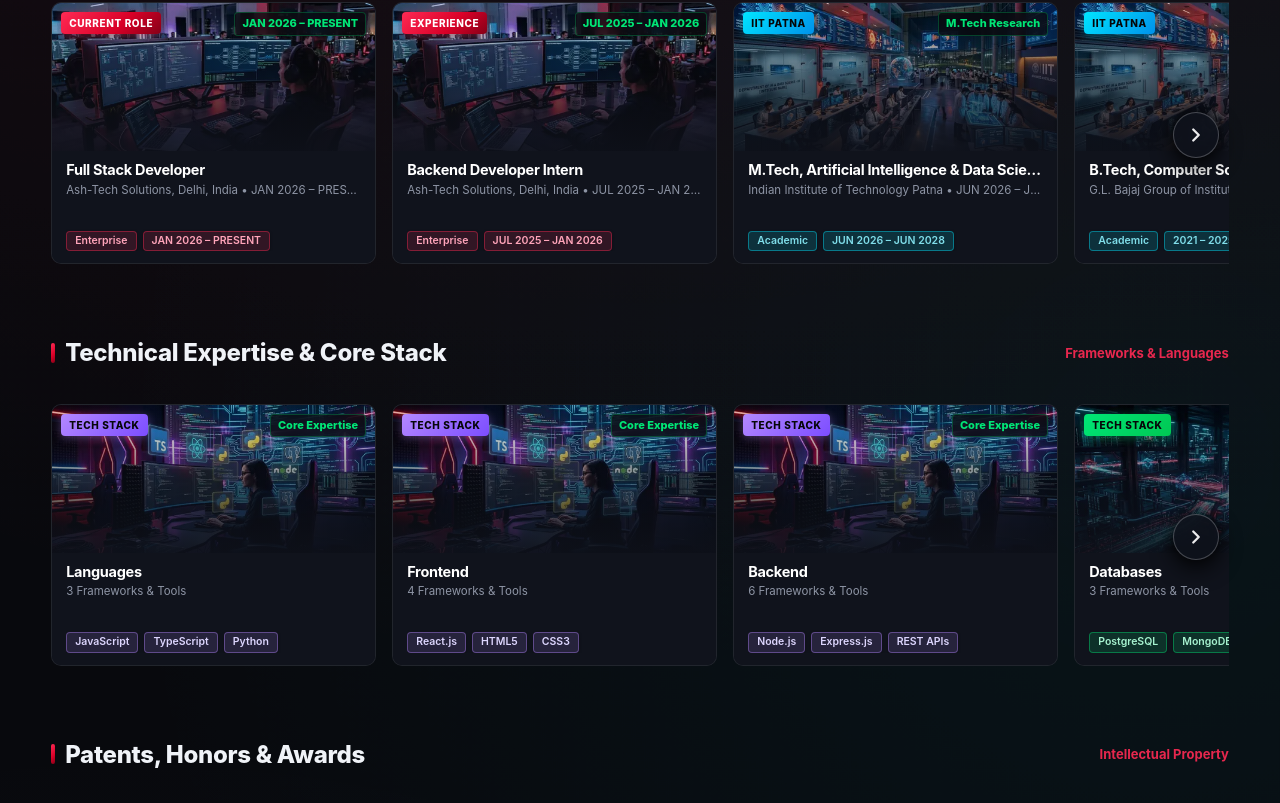
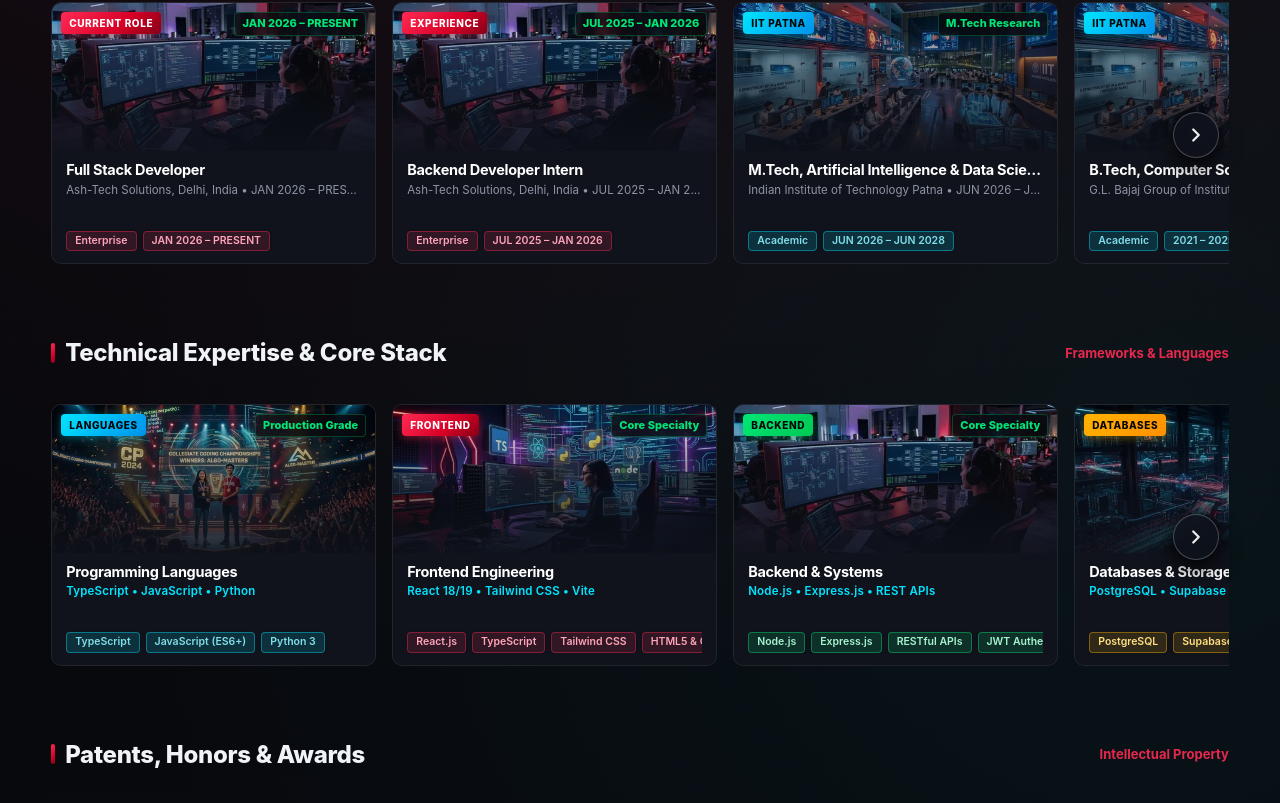
Before and after one commit to Aadarsh2021/Portfolio, a React (Create React App) app: page / in a window 1280 px wide. Shown: the part 1117-1920 px from the top of the page. Built offline with nearby package versions, Linux system fonts and the light colour scheme; no server answers.

Commit message:
feat(skills): enhance tech stack cards with explicit languages, headlines, chips, and architecture metrics

```diff
--- a/src/components/EnhancedSkills.tsx
+++ b/src/components/EnhancedSkills.tsx
@@ -4,7 +4,7 @@ import {
   SiReact, SiNodedotjs, SiPostgresql,
   SiTailwindcss, SiSupabase, SiFirebase, SiTypescript,
   SiPython, SiGit, SiJavascript, SiHtml5,
-  SiExpress, SiMongodb, SiPostman, SiVercel, SiOpenai
+  SiExpress, SiMongodb, SiPostman, SiGooglecloud, SiOpenai
 } from 'react-icons/si';
 import { BsCpu, BsShieldLock, BsGear } from 'react-icons/bs';
 
@@ -44,11 +44,11 @@ const EnhancedSkills: React.FC = () => {
       ]
     },
     {
-      title: "Cloud & Tools",
+      title: "Cloud & Tooling",
       skills: [
         { name: "Supabase", icon: SiSupabase, color: "#3ECF8E" },
         { name: "Firebase", icon: SiFirebase, color: "#FFCA28" },
-        { name: "Vercel", icon: SiVercel, color: "#FFFFFF" },
+        { name: "Google Cloud", icon: SiGooglecloud, color: "#4285F4" },
         { name: "Git & GitHub", icon: SiGit, color: "#F05032" },
         { name: "Postman", icon: SiPostman, color: "#FF6C37" }
       ]
--- a/src/components/NetflixUI/NetflixCard.tsx
+++ b/src/components/NetflixUI/NetflixCard.tsx
@@ -45,22 +45,13 @@ const NetflixCard: React.FC<NetflixCardProps> = ({ item, category, rank, onSelec
     }
   } else if (category === 'skill') {
     title = item.name;
-    subtitle = `${(item.items || []).length} Frameworks & Tools`;
-    desc = (item.items || []).join(' • ');
+    subtitle = item.headline || (item.items || []).join(' • ');
+    desc = item.summary || (item.items || []).join(' • ');
     tags = item.items || [];
-    badge = 'TECH STACK';
-    badgeType = 'violet';
-    rating = 'Core Expertise';
-
-    if (item.name === 'AI & ML') {
-      image = '/assets/netflix/ai_talent_blog.jpg';
-      badgeType = 'cyan';
-    } else if (item.name === 'Databases' || item.name === 'Cloud & Tools') {
-      image = '/assets/netflix/cloud_inventory_blog.jpg';
-      badgeType = 'emerald';
-    } else {
-      image = '/assets/netflix/skills_tech.jpg';
-    }
+    badge = item.categoryName || 'TECH STACK';
+    badgeType = item.badgeType || 'violet';
+    rating = item.proficiency || 'Core Expertise';
+    image = item.img || '/assets/netflix/skills_tech.webp';
   } else if (category === 'certification') {
     title = item.title;
     subtitle = item.issuer || 'Award / Patent';
@@ -137,15 +128,25 @@ const NetflixCard: React.FC<NetflixCardProps> = ({ item, category, rank, onSelec
       <div className="netflix-card-body">
         <div>
           <h3 className="netflix-card-title">{title}</h3>
-          <p className="netflix-card-desc">{subtitle || desc}</p>
+          <p
+            className="netflix-card-desc"
+            style={category === 'skill' ? { color: '#00E5FF', fontWeight: 600, letterSpacing: '0.2px' } : undefined}
+          >
+            {subtitle || desc}
+          </p>
         </div>
 
         <div className="netflix-card-tags">
-          {tags.slice(0, 3).map((t, idx) => (
+          {tags.slice(0, 4).map((t, idx) => (
             <span key={idx} className={`netflix-card-tag tag-${badgeType}`}>
               {t}
             </span>
           ))}
+          {tags.length > 4 && (
+            <span className="netflix-card-tag" style={{ opacity: 0.75, fontSize: '10px' }}>
+              +{tags.length - 4}
+            </span>
+          )}
         </div>
       </div>
     </div>
--- a/src/components/NetflixUI/NetflixModal.tsx
+++ b/src/components/NetflixUI/NetflixModal.tsx
@@ -95,20 +95,19 @@ const NetflixModal: React.FC<NetflixModalProps> = ({ isOpen, onClose, item, cate
     }
     relatedItems = portfolioData.experience.filter((e: any) => e.role !== title).slice(0, 3);
   } else if (currentCat === 'skill') {
-    badgeText = 'CORE COMPETENCY';
-    badgeColor = '#B388FF';
-    durationScale = 'Technical Domain';
-    desc = `Production-tested expertise in ${title} ecosystem. Aadarsh leverages these tools to architect resilient client-server systems, streamline cloud database transactions, and deploy scalable multi-tier web applications.`;
-    if (title === 'AI & ML') {
-      image = '/assets/netflix/ai_talent_blog.jpg';
-      badgeColor = '#00E5FF';
-    } else if (title === 'Databases' || title === 'Cloud & Tools') {
-      image = '/assets/netflix/cloud_inventory_blog.jpg';
-      badgeColor = '#00E676';
-    } else {
-      image = '/assets/netflix/skills_tech.jpg';
-    }
-    relatedItems = portfolioData.skills.filter((s: any) => s.name !== title).slice(0, 3);
+    title = current.name || title;
+    subtitle = current.headline || subtitle;
+    badgeText = current.categoryName || 'CORE COMPETENCY';
+    badgeColor = current.badgeType === 'cyan' ? '#00E5FF' : current.badgeType === 'ruby' ? '#FF2A54' : current.badgeType === 'emerald' ? '#00E676' : current.badgeType === 'gold' ? '#FFB300' : '#B388FF';
+    durationScale = current.proficiency || 'Production Grade';
+    releaseYear = current.level || 'Expertise';
+    statusBadge = 'Verified Domain';
+    image = current.img || '/assets/netflix/skills_tech.webp';
+    desc = current.summary || desc;
+    deepArchitecture = current.highlights ? current.highlights.join(' ') : desc;
+    metrics = current.highlights || [];
+    tags = current.items || [];
+    relatedItems = (portfolioData.skills || []).filter((s: any) => s.name !== title).slice(0, 3);
   } else if (currentCat === 'certification') {
     badgeColor = '#FFB300';
     badgeText = current.issuer && current.issuer.includes('Patent') ? 'PUBLISHED PATENT' : 'HONOR & AWARD';
@@ -366,6 +365,23 @@ const NetflixModal: React.FC<NetflixModalProps> = ({ isOpen, onClose, item, cate
                 </div>
               )}
 
+              {current.usedIn && current.usedIn.length > 0 && (
+                <div className="netflix-sidebar-item">
+                  <span className="netflix-sidebar-label">Applied in Projects</span>
+                  <div style={{ display: 'flex', flexWrap: 'wrap', gap: '6px', marginTop: '4px' }}>
+                    {current.usedIn.map((proj: string, idx: number) => (
+                      <span
+                        key={idx}
+                        className="netflix-badge-pill"
+                        style={{ fontSize: '11px', color: '#00E5FF', borderColor: 'rgba(0,229,255,0.4)', background: 'rgba(0,229,255,0.08)' }}
+                      >
+                        {proj}
+                      </span>
+                    ))}
+                  </div>
+                </div>
+              )}
+
               <div className="netflix-sidebar-item" style={{ paddingTop: '10px', borderTop: '1px solid var(--netflix-border)' }}>
                 <a
                   href="/assets/Aadarsh Resume.pdf"
--- a/src/data/portfolioData.ts
+++ b/src/data/portfolioData.ts
@@ -296,12 +296,120 @@ export const portfolioData = {
     }
   ],
   skills: [
-    { name: "Languages", items: ["JavaScript", "TypeScript", "Python"] },
-    { name: "Frontend", items: ["React.js", "HTML5", "CSS3", "Tailwind CSS"] },
-    { name: "Backend", items: ["Node.js", "Express.js", "REST APIs", "Middleware", "JWT Authentication", "RBAC"] },
-    { name: "Databases", items: ["PostgreSQL", "MongoDB", "Firestore"] },
-    { name: "Cloud & Tools", items: ["Supabase", "Firebase (Cloud Functions, Auth)", "Vercel", "Git", "GitHub", "Postman"] },
-    { name: "AI & ML", items: ["AI Service/API Integration", "Machine Learning (certified)", "Python"] }
+    {
+      id: "languages",
+      name: "Programming Languages",
+      categoryName: "LANGUAGES",
+      headline: "TypeScript • JavaScript • Python",
+      summary: "Type-safe enterprise software architecture, high-efficiency JavaScript async event loops, and Python algorithms for AI/ML pipelines.",
+      level: "Proficient",
+      items: ["TypeScript", "JavaScript (ES6+)", "Python 3"],
+      featured: ["TypeScript", "JavaScript", "Python"],
+      proficiency: "Production Grade",
+      badgeType: "cyan",
+      img: "/assets/netflix/codeathon_award.webp",
+      highlights: [
+        "End-to-end type safety across React frontend and Node.js microservices",
+        "Modern ES6+ asynchronous programming, Promises, and reactive event architecture",
+        "Python data structures, automated scripts, and AI research at IIT Patna"
+      ],
+      usedIn: ["Escrow BMS", "Escrow Account Ledger", "ApexCRM", "Taliwo.com"]
+    },
+    {
+      id: "frontend",
+      name: "Frontend Engineering",
+      categoryName: "FRONTEND",
+      headline: "React 18/19 • Tailwind CSS • Vite",
+      summary: "Modern client-side engineering: concurrent rendering, responsive glassmorphism, Framer Motion animations, and 95+ Lighthouse web vitals.",
+      level: "Expert",
+      items: ["React.js", "TypeScript", "Tailwind CSS", "HTML5 & CSS3", "Framer Motion", "Vite", "Bootstrap"],
+      featured: ["React.js", "Tailwind CSS", "Framer Motion", "Vite"],
+      proficiency: "Core Specialty",
+      badgeType: "ruby",
+      img: "/assets/netflix/skills_tech.webp",
+      highlights: [
+        "React 18/19 concurrent rendering, custom hooks, and scalable component architecture",
+        "Responsive, accessible design with Tailwind CSS and buttery-smooth Framer Motion transitions",
+        "Optimistic UI updates, bundle splitting, and sub-second Largest Contentful Paint (LCP)"
+      ],
+      usedIn: ["Escrow BMS", "Escrow Bill", "ApexCRM", "Portfolio 2.0"]
+    },
+    {
+      id: "backend",
+      name: "Backend & Systems",
+      categoryName: "BACKEND",
+      headline: "Node.js • Express.js • REST APIs",
+      summary: "High-throughput server architectures, custom middleware pipelines, JWT session security, Role-Based Access Control (RBAC), and database pooling.",
+      level: "Advanced",
+      items: ["Node.js", "Express.js", "RESTful APIs", "JWT Authentication", "RBAC", "Middleware", "Supabase PostgreSQL"],
+      featured: ["Node.js", "Express.js", "REST APIs", "JWT & RBAC"],
+      proficiency: "Core Specialty",
+      badgeType: "emerald",
+      img: "/assets/netflix/cloud_backend.webp",
+      highlights: [
+        "Scalable RESTful API engineering with schema validation, rate-limiting, and error handling",
+        "Cryptographic JWT authentication and multi-tier Role-Based Access Control (RBAC)",
+        "Connection pooling and database query optimizations delivering 20–30% latency improvements"
+      ],
+      usedIn: ["Escrow BMS", "Escrow Bill", "Escrow Payroll", "Escrow Account Ledger"]
+    },
+    {
+      id: "databases",
+      name: "Databases & Storage",
+      categoryName: "DATABASES",
+      headline: "PostgreSQL • Supabase • Firestore",
+      summary: "Relational schema modeling with Row-Level Security (RLS), ACID transactions, automated audit triggers, and real-time NoSQL synchronization.",
+      level: "Advanced",
+      items: ["PostgreSQL", "Supabase RLS", "Firestore", "MongoDB", "SQL Optimization"],
+      featured: ["PostgreSQL", "Supabase RLS", "Firestore", "MongoDB"],
+      proficiency: "Enterprise Grade",
+      badgeType: "gold",
+      img: "/assets/netflix/cloud_inventory_blog.webp",
+      highlights: [
+        "Strict relational database design, foreign key cascades, and complex analytical SQL queries",
+        "Row-Level Security (RLS) policies in Supabase PostgreSQL for isolated multi-tenant data",
+        "Real-time event streaming and NoSQL state synchronization with Firebase Firestore"
+      ],
+      usedIn: ["Escrow BMS", "Escrow Account Ledger", "Revest", "ApexCRM"]
+    },
+    {
+      id: "cloud-devops",
+      name: "Cloud & Tooling",
+      categoryName: "CLOUD & DEVOPS",
+      headline: "Firebase Hosting • Supabase • Git",
+      summary: "Serverless cloud services, Firebase CDN deployments with strict COOP/HSTS security headers, automated CI/CD workflows, and API testing suites.",
+      level: "Proficient",
+      items: ["Firebase Hosting", "Firebase Cloud Functions", "Firebase Auth", "Supabase", "Git & GitHub", "Postman", "CI/CD"],
+      featured: ["Firebase Hosting", "Cloud Functions", "Git & GitHub", "Postman"],
+      proficiency: "Production Cloud",
+      badgeType: "ruby",
+      img: "/assets/netflix/gps_patent.webp",
+      highlights: [
+        "Google Firebase Hosting with immutable asset caching and custom domain SSL configurations",
+        "Serverless background automation with Firebase Cloud Functions and Supabase Auth triggers",
+        "Git version control pipelines, automated GitHub builds, and Postman API contract verification"
+      ],
+      usedIn: ["Escrow BMS", "Escrow Bill", "Portfolio 2.0", "Clothez"]
+    },
+    {
+      id: "ai-ml",
+      name: "AI & Machine Learning",
+      categoryName: "AI & ML",
+      headline: "LLM APIs • M.Tech Research @ IIT Patna",
+      summary: "Third-party LLM service integrations, prompt engineering, vector heuristics, and academic research in Artificial Intelligence & Data Science at IIT Patna.",
+      level: "Research & Applied",
+      items: ["AI Service/API Integration", "Machine Learning (Certified)", "Python", "Data Science", "IIT Patna"],
+      featured: ["LLM Integration", "Machine Learning", "Python", "Data Science"],
+      proficiency: "Academic & Production",
+      badgeType: "violet",
+      img: "/assets/netflix/ai_talent_blog.webp",
+      highlights: [
+        "M.Tech candidate in Artificial Intelligence & Data Science at IIT Patna",
+        "Integration of generative AI models and LLM inference pipelines for resume and career scoring",
+        "Applied machine learning pipelines for IoT sensor fusion and predictive intelligence"
+      ],
+      usedIn: ["Taliwo.com", "Patent 202411032824", "Patent 202411046719"]
+    }
   ]
 };
 
```
